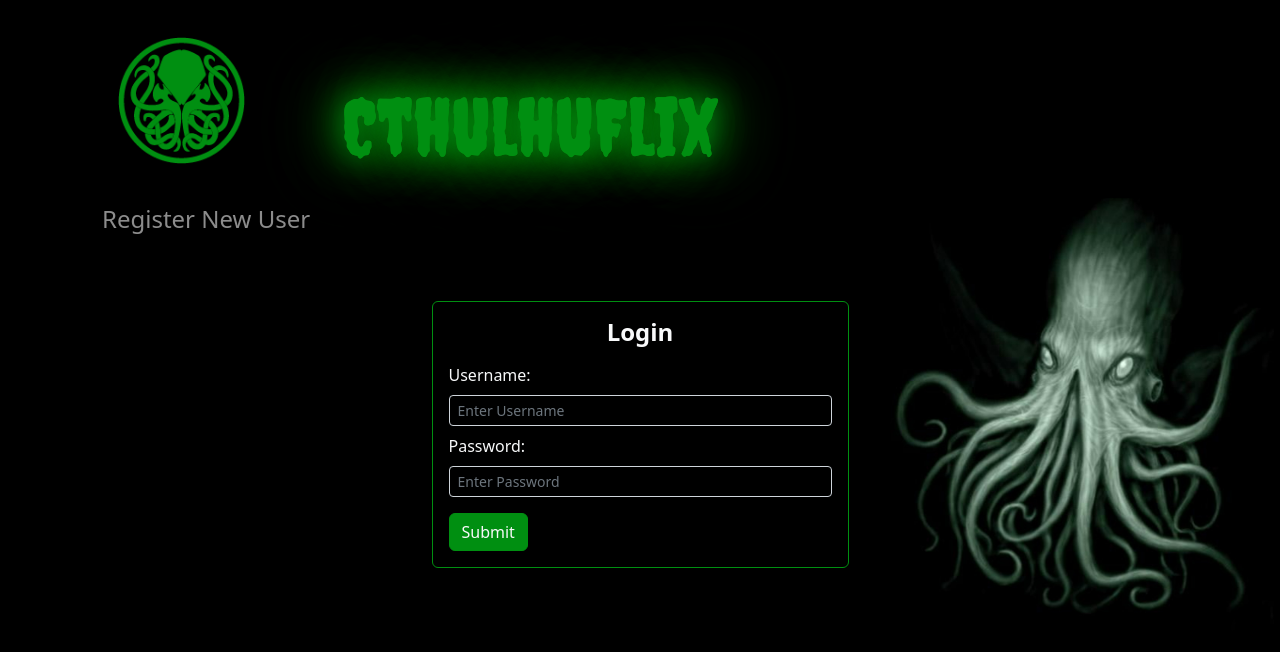
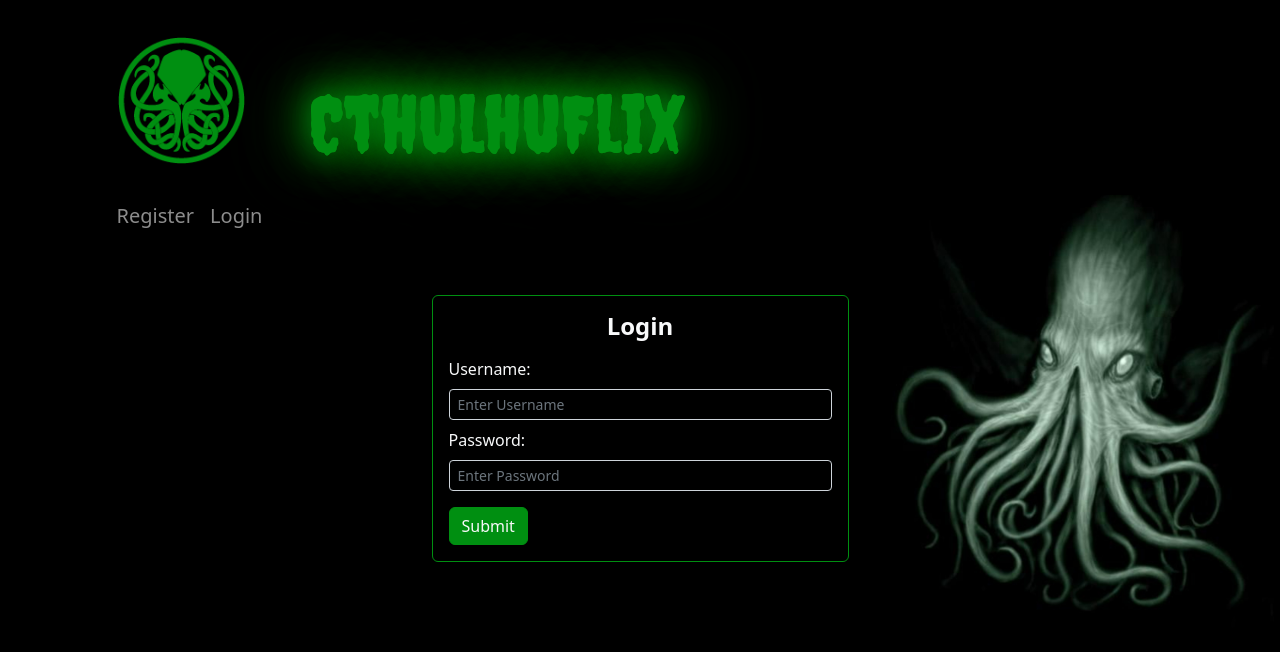
Before and after one commit to stepweaver/myFlix-client, a React (Vite) app: page /login in a window 1280 px wide. Shown: the top 652 px of the page. Built offline with nearby package versions, Linux system fonts and the light colour scheme.

Commit message:
Update navigation-bar.jsx

```diff
--- a/src/components/navigation-bar/navigation-bar.jsx
+++ b/src/components/navigation-bar/navigation-bar.jsx
@@ -22,11 +22,14 @@ export const NavigationBar = ({ user, onLoggedOut }) => {
               <Navbar.Toggle aria-controls='basic-navbar-nav' />
             </div>
             <Navbar.Collapse id='basic-navbar-nav'>
-              <Nav className='me-auto fs-4 nav-links'>
+              <Nav className='me-auto fs-5 nav-links'>
                 {!user && (
                   <>
                     <Nav.Link as={Link} to='/register'>
-                      Register New User
+                      Register
+                    </Nav.Link>
+                    <Nav.Link className='mx-auto' as={Link} to='/'>
+                      Login
                     </Nav.Link>
                   </>
                 )}
```
